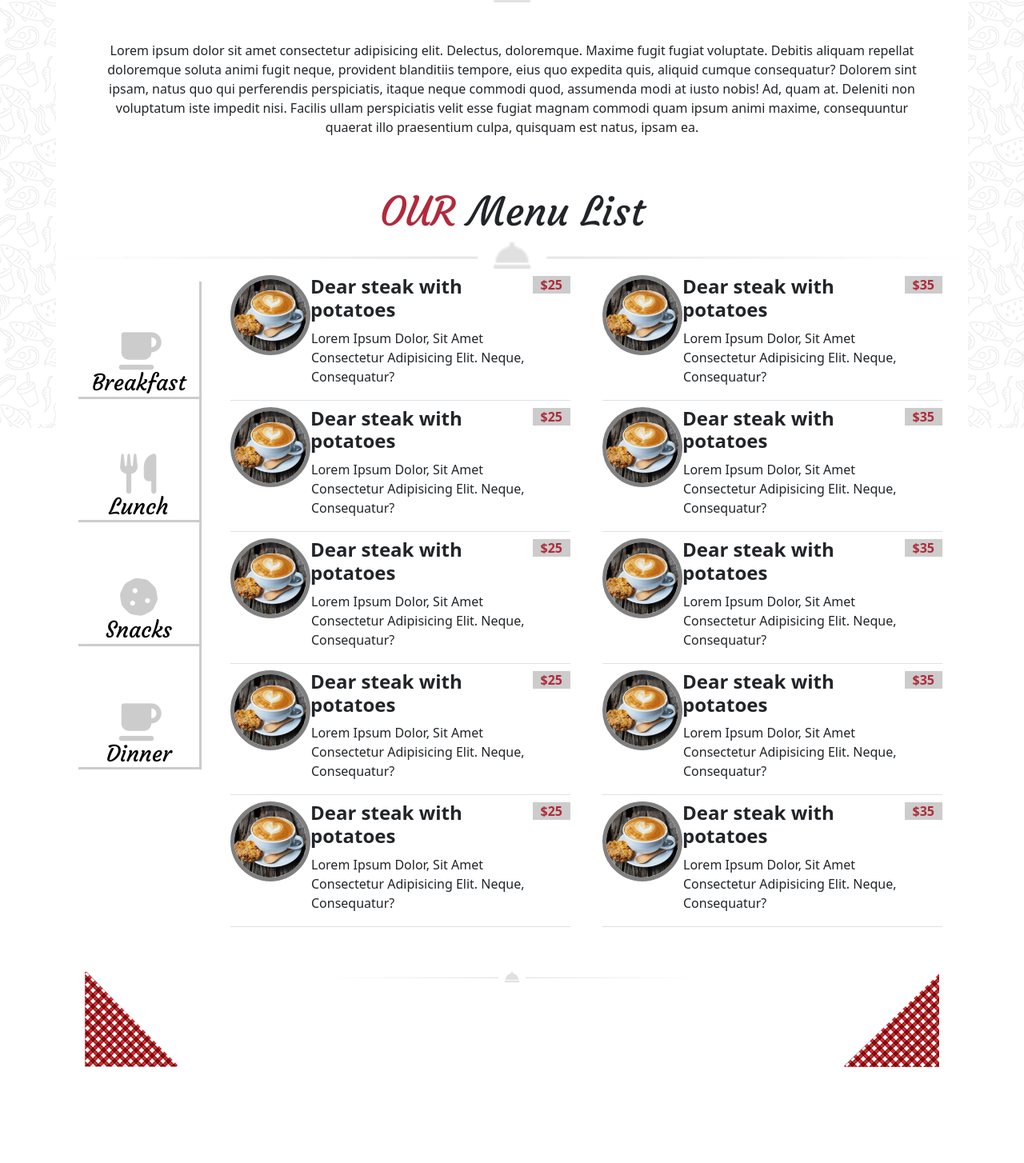
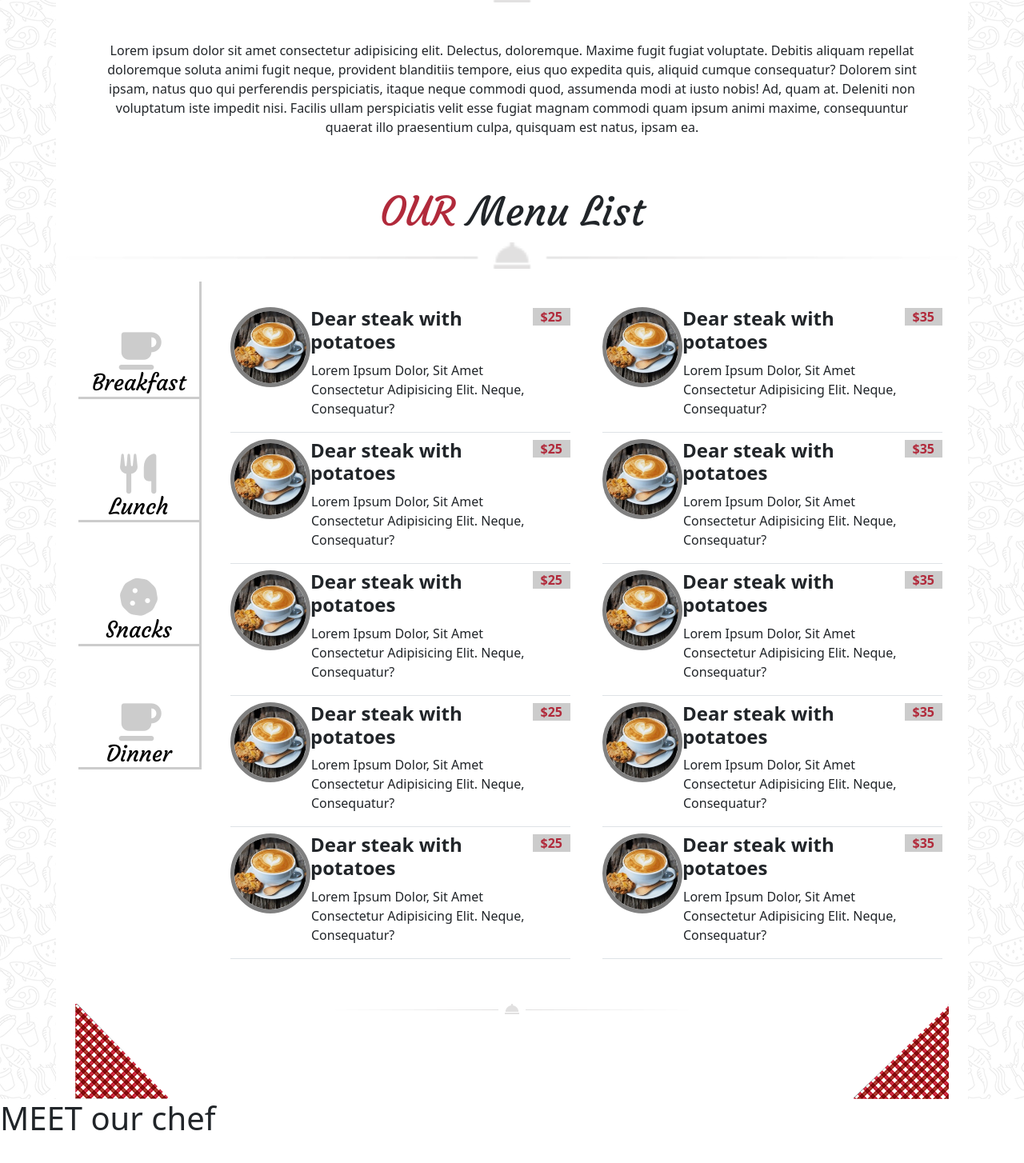
Before and after one commit to philippeK22/cs-site-chef-20, a website: page index.html in a window 1280 px wide. Shown: the part 1260-2714 px from the top of the page at 80% size. Before the commit the page ends 2594 px from the top, so only its background shows below. Drawn offline with nearby package versions, Linux system fonts and the light colour scheme.

Commit message:
début de ma 2 eme section

```diff
--- a/index.html
+++ b/index.html
@@ -122,9 +122,9 @@
               </div>
             </div>
           </div>
-          <div class="col-5  ">
-
-            <div class="d-flex border-bottom m-2">
+          <!-- première colonne de col-5 -->
+          <div class="col-5">
+            <div class="d-flex border-bottom m-2 mt-5">
               <img src="./public/images/menu_image_1.jpg" class="mb-2" alt="menu_image_1">
 
               <div>
@@ -180,7 +180,7 @@
 
           <div class="col-5  ">
 
-            <div class="d-flex border-bottom m-2">
+            <div class="d-flex border-bottom m-2 mt-5">
 
               <img src="./public/images/menu_image_1.jpg" class="mb-2" alt="menu_image_1">
 
@@ -237,17 +237,26 @@
             </div>
 
           </div>
+
+          <div class="container bg-white mt-5">
+            <div class="box ">
+              <img src="./public/images/box-bottom-left.png" alt="box-bottom-left">
+              <img src="./public/images/decoration_line.png" class="h-75" alt="decoration_line">
+              <img src="./public/images/box-bottom_right.png" alt="box-bottom_right">
+            </div>
+          </div>
         </div>
-        <div class="container bg-white mt-5">
-          <div class="box ">
-            <img src="./public/images/box-bottom-left.png" alt="box-bottom-left">
-            <img src="./public/images/decoration_line.png" class="h-75" alt="decoration_line">
-            <img src="./public/images/box-bottom_right.png" alt="box-bottom_right">
 
-          </div>
   </section>
-  <!-- fin de section 1 -->
+  <!-- fin de section 1   -->
+  <!-- début de la section2 -->
+  <section>
+    <div>
+     <h1>MEET our chef</h1>
+     <img src="./public/images/" alt="">
+    </div>
 
+  </section>
 
 
 
--- a/src/sass/modules/_section1.sass
+++ b/src/sass/modules/_section1.sass
@@ -1,7 +1,7 @@
 section
     &:first-of-type
         background-image: url(../images/main_bg.jpg)
-        height: 100vh
+
         display: flex
         .container
             background-color: white
@@ -86,4 +86,5 @@ section
 
 
 
+
 //1ère partie
```
Also changed, not shown: public/css/app.css, 1 other file.
